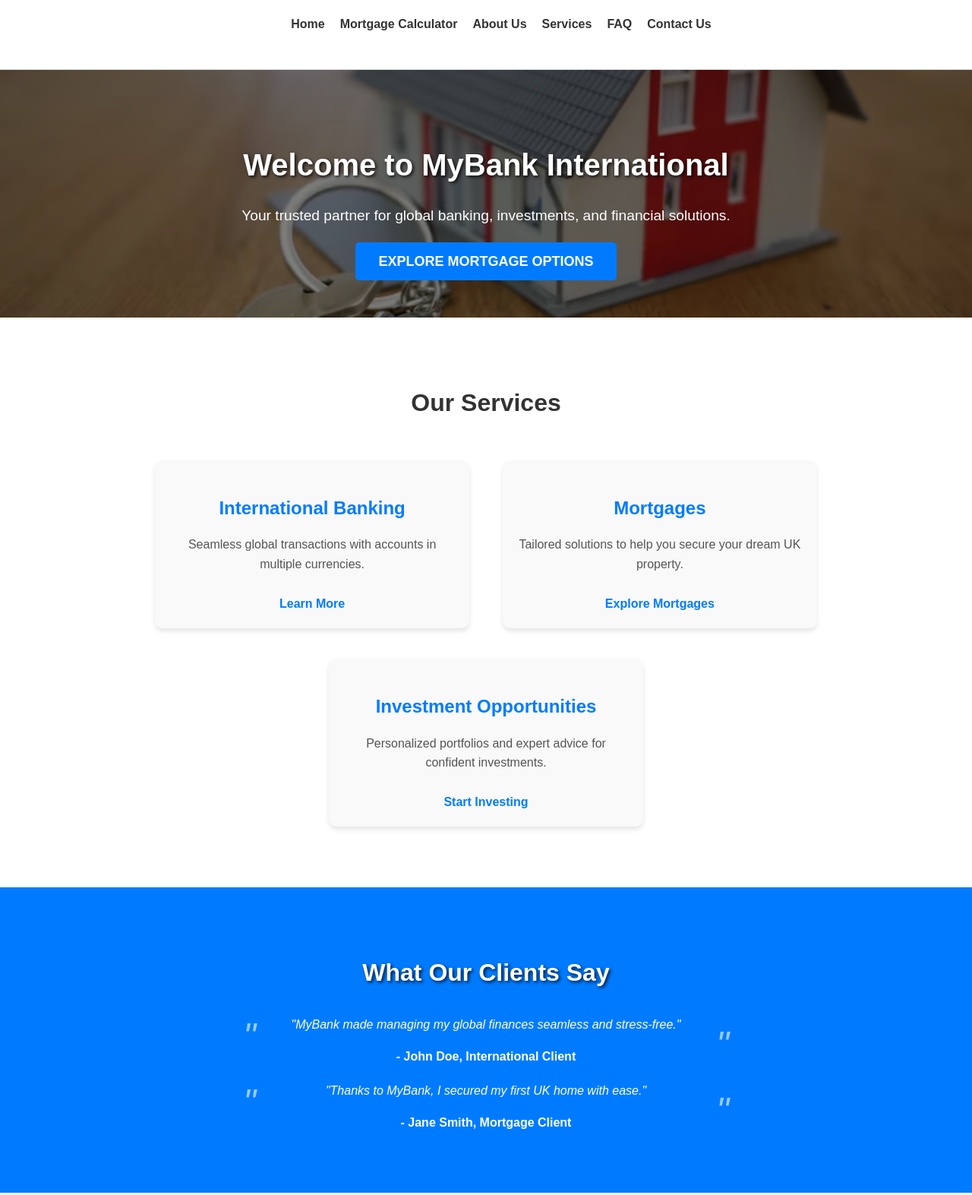
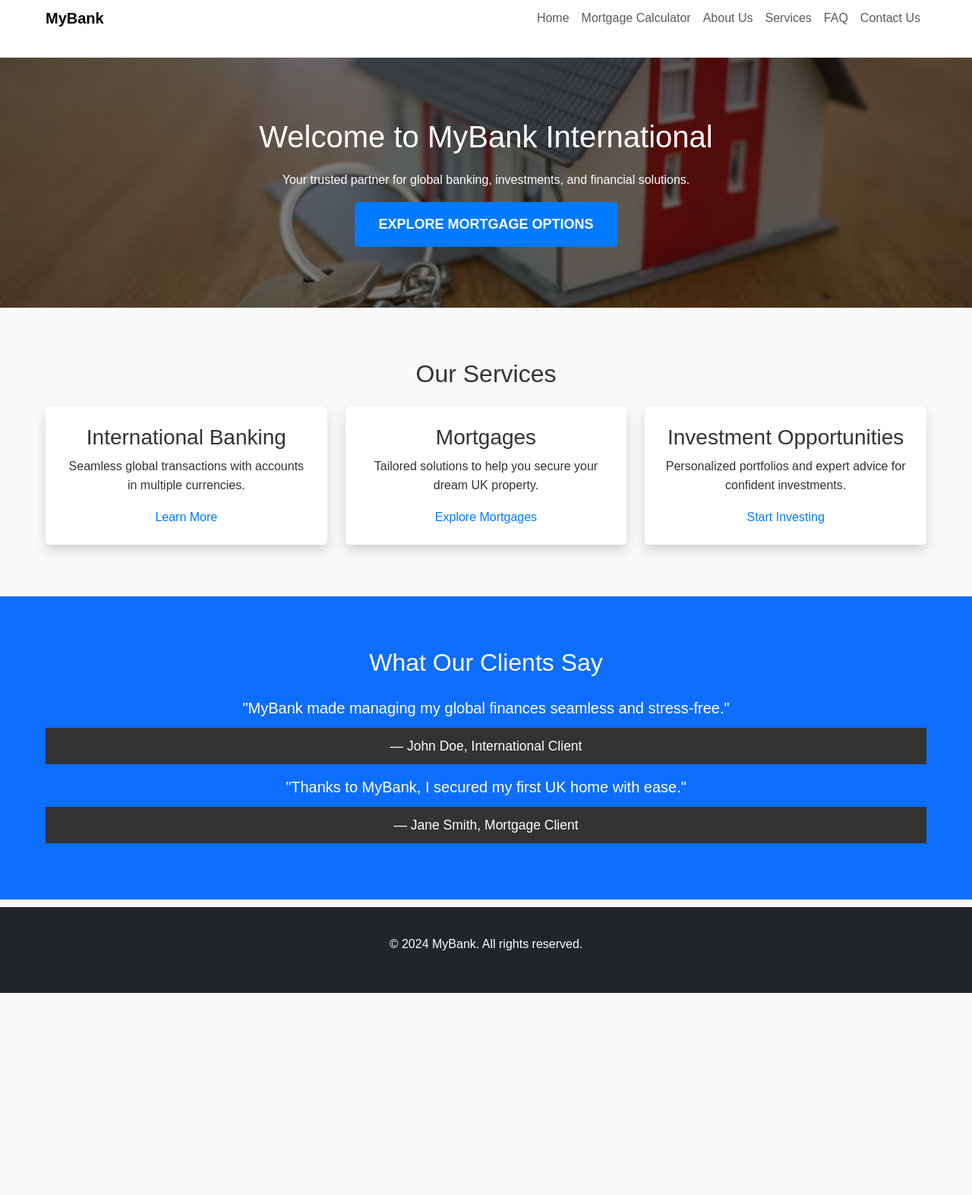
Before and after one commit to hamzissa/bank_website, a website built with Vite: page index.html in a window 1280 px wide. Shown: the part 27-1600 px from the top of the page at 76% size. After the commit the page ends 1334 px from the top, so only its background shows below. Built offline with nearby package versions, Linux system fonts and the light colour scheme.

Commit message:
bootstrap index page

```diff
--- a/index.html
+++ b/index.html
@@ -5,21 +5,21 @@
   <meta name="viewport" content="width=device-width, initial-scale=1.0">
   <meta name="description" content="Responsive banking website for coursework.">
   <title>Banking Website</title>
-  <!-- Link to CSS file -->
+
+  <!-- Bootstrap CSS -->
+  <link href="https://cdn.jsdelivr.net/npm/bootstrap@5.3.3/dist/css/bootstrap.min.css" rel="stylesheet">
   <link rel="stylesheet" href="style.css">
-  <style >
 
-
+  <style>
     .hero {
-    background-image: url('img.png'); /* Add the money background image */
-    background-size: cover; /* Ensure it covers the entire area */
+      background-image: url('images/img_3.png');
+      background-size: cover;
       background-position: center;
-    padding: 80px 20px; /* Space around the content */
-    color: white; /* Ensure the text is visible */
+      padding: 80px 20px;
+      color: white;
       text-align: center;
       position: relative;
     }
-
     .hero::before {
       content: '';
       position: absolute;
@@ -27,26 +27,13 @@
       left: 0;
       width: 100%;
       height: 100%;
-    background-color: rgba(0, 0, 0, 0.5); /* Add a semi-transparent overlay */
-    z-index: 1; /* Push overlay behind text */
+      background-color: rgba(0, 0, 0, 0.5);
+      z-index: 1;
     }
-
     .hero h1, .hero p, .cta-button {
       position: relative;
-    z-index: 2; /* Ensure text is above the overlay */
+      z-index: 2;
     }
-
-  .hero h1 {
-    font-size: 2.5em;
-    margin-bottom: 20px;
-    text-shadow: 2px 2px 4px rgba(0, 0, 0, 0.8);
-  }
-
-  .hero p {
-    font-size: 1.2em;
-    margin-bottom: 30px;
-  }
-
     .cta-button {
       background-color: #007BFF;
       color: white;
@@ -57,261 +44,96 @@
       text-transform: uppercase;
       transition: background-color 0.3s ease, transform 0.3s ease;
     }
-
     .cta-button:hover {
       background-color: #0056b3;
       transform: scale(1.05);
     }
-  .features {
-    padding: 60px 20px;
-    text-align: center;
-    background-color: #ffffff;
-  }
-
-  .features h2 {
-    font-size: 2em;
-    margin-bottom: 30px;
-  }
-
-  .features .feature {
-    display: inline-block;
-    width: calc(33.333% - 40px); /* Adjust width for 3 columns with spacing */
-    margin: 20px;
-    background-color: #f9f9f9;
-    padding: 20px;
-    border-radius: 10px;
-    box-shadow: 0 4px 6px rgba(0, 0, 0, 0.1);
-    transition: transform 0.3s ease, box-shadow 0.3s ease;
-  }
-
-  .features .feature:hover {
-    transform: translateY(-5px);
-    box-shadow: 0 8px 15px rgba(0, 0, 0, 0.2);
-  }
-
-  .features h3 {
-    font-size: 1.5em;
-    margin-bottom: 15px;
-    color: #007BFF;
-  }
-
-  .features p {
-    font-size: 1em;
-    color: #555;
-  }
-
-  .features a {
-    display: inline-block;
-    margin-top: 10px;
-    font-weight: bold;
-  }
-  .testimonials {
-    background-color: #007BFF;
-    color: white;
-    padding: 60px 20px;
-    text-align: center;
-  }
-
-  .testimonials h2 {
-    font-size: 2em;
-    margin-bottom: 30px;
-    text-shadow: 2px 2px 4px rgba(0, 0, 0, 0.8);
-  }
-
-  .testimonials blockquote {
-    font-style: italic;
-    margin: 20px auto;
-    max-width: 600px;
-    position: relative;
-  }
-
-  .testimonials blockquote::before, .testimonials blockquote::after {
-    content: '"';
-    font-size: 3em;
-    color: rgba(255, 255, 255, 0.6);
-    position: absolute;
-  }
-
-  .testimonials blockquote::before {
-    left: -20px;
-    top: -10px;
-  }
-
-  .testimonials blockquote::after {
-    right: -20px;
-    bottom: -10px;
-  }
-
-  .testimonials cite {
-    display: block;
-    margin-top: 10px;
-    font-weight: bold;
-    font-style: normal;
-  }
-  .news{
-    text-align: center;
-  }
-  .contact{
-    text-align: center;
-  }
-  .quick-links {
-    padding: 40px 20px;
-    background-color: #f9f9f9;
-    text-align: center;
-  }
-
-  .quick-links h2 {
-    font-size: 1.8em;
-    margin-bottom: 20px;
-  }
-
-  .quick-links {
-    padding: 40px 20px;
-    background-color: #f9f9f9;
-    text-align: center;
-  }
-
-  .quick-links h2 {
-    font-size: 1.8em;
-    margin-bottom: 20px;
-  }
-
-  .quick-links ul {
-    list-style: none;
-    padding: 0;
-    margin: 0;
-    display: flex;
-    justify-content: center;
-    gap: 15px;
-    flex-wrap: wrap;
-  }
-
-  .quick-links li {
-    background-color: #007BFF;
-    padding: 10px 20px;
-    border-radius: 5px;
-    transition: background-color 0.3s ease;
-  }
-
-  .quick-links li a {
-    color: white;
-    font-weight: bold;
-  }
-
-  .quick-links li:hover {
-    background-color: #0056b3;
-  }
-
-
   </style>
-
-
-
-
-
 </head>
 <body>
+
 <!-- Navigation Menu -->
-<header >
-  <nav class="navbar">
+<nav class="navbar navbar-expand-lg navbar-light bg-white sticky-top border-bottom">
   <div class="container">
-      <ul class="nav-links">
-        <!-- <li><img src="./public/img.png" style="width: 100px; height: 100px;" alt="Image"></li>-->
-        <li><a href="index.html">Home</a></li>
-        <li><a href="mortgage.html">Mortgage Calculator</a></li>
-        <li><a href="about.html">About Us</a></li>
-        <li><a href="services.html">Services</a></li>
-        <li><a href="faq.html">FAQ</a></li>
-        <li><a href="contact.html">Contact Us</a></li>
+    <a class="navbar-brand fw-bold" href="#">MyBank</a>
+    <button class="navbar-toggler" type="button" data-bs-toggle="collapse" data-bs-target="#navbarNav">
+      <span class="navbar-toggler-icon"></span>
+    </button>
+    <div class="collapse navbar-collapse" id="navbarNav">
+      <ul class="navbar-nav ms-auto">
+        <li class="nav-item"><a class="nav-link" href="index.html">Home</a></li>
+        <li class="nav-item"><a class="nav-link" href="mortgage.html">Mortgage Calculator</a></li>
+        <li class="nav-item"><a class="nav-link" href="about.html">About Us</a></li>
+        <li class="nav-item"><a class="nav-link" href="services.html">Services</a></li>
+        <li class="nav-item"><a class="nav-link" href="faq.html">FAQ</a></li>
+        <li class="nav-item"><a class="nav-link" href="contact.html">Contact Us</a></li>
       </ul>
     </div>
+  </div>
 </nav>
-</header>
 
-<!-- Main Content -->
-<main>
-  <section class="hero" style="background-image: url('./images/img_3.png')">
-
+<!-- Hero Section -->
+<section class="hero">
+  <div class="container">
     <h1>Welcome to MyBank International</h1>
     <p>Your trusted partner for global banking, investments, and financial solutions.</p>
-    <a href="mortgage.html" class="cta-button">Explore Mortgage Options</a>
+    <a href="mortgage.html" class="btn cta-button">Explore Mortgage Options</a>
+  </div>
 </section>
 
-  <section class="features">
-    <h2>Our Services</h2>
-    <div class="feature">
+<!-- Features Section -->
+<section class="features py-5 bg-light text-center">
+  <div class="container">
+    <h2 class="mb-4">Our Services</h2>
+    <div class="row g-4">
+      <div class="col-md-4">
+        <div class="p-4 bg-white rounded shadow">
           <h3>International Banking</h3>
           <p>Seamless global transactions with accounts in multiple currencies.</p>
           <a href="services.html">Learn More</a>
         </div>
-    <div class="feature">
+      </div>
+      <div class="col-md-4">
+        <div class="p-4 bg-white rounded shadow">
           <h3>Mortgages</h3>
           <p>Tailored solutions to help you secure your dream UK property.</p>
           <a href="mortgage.html">Explore Mortgages</a>
         </div>
-    <div class="feature">
+      </div>
+      <div class="col-md-4">
+        <div class="p-4 bg-white rounded shadow">
           <h3>Investment Opportunities</h3>
           <p>Personalized portfolios and expert advice for confident investments.</p>
           <a href="services.html">Start Investing</a>
         </div>
+      </div>
+    </div>
+  </div>
 </section>
 
-  <section class="testimonials">
-    <h2>What Our Clients Say</h2>
-    <blockquote>
+<!-- Testimonials -->
+<section class="testimonials bg-primary text-white text-center py-5">
+  <div class="container">
+    <h2 class="mb-4">What Our Clients Say</h2>
+    <blockquote class="blockquote">
       <p>"MyBank made managing my global finances seamless and stress-free."</p>
-      <cite>- John Doe, International Client</cite>
+      <footer class="blockquote-footer text-white">John Doe, International Client</footer>
     </blockquote>
-    <blockquote>
+    <blockquote class="blockquote mt-4">
       <p>"Thanks to MyBank, I secured my first UK home with ease."</p>
-      <cite>- Jane Smith, Mortgage Client</cite>
+      <footer class="blockquote-footer text-white">Jane Smith, Mortgage Client</footer>
     </blockquote>
+  </div>
 </section>
 
-  <section class="news">
-    <h2>Latest Insights</h2>
-    <article>
-      <h3>Top Tips for Managing Multiple Currencies</h3>
-      <p>Discover the benefits of multi-currency accounts for international professionals...</p>
-      <a href="#">Read More</a>
-    </article>
-    <article>
-      <h3>How to Invest Confidently in 2024</h3>
-      <p>Explore strategies for building a resilient investment portfolio...</p>
-      <a href="#">Read More</a>
-    </article>
-  </section>
-
-  <section class="contact">
-    <h2>Get in Touch</h2>
-    <p>Have questions? Our team is here to help. Reach out to us anytime!</p>
-    <a href="contact.html" class="cta-button">Contact Us</a>
-  </section>
-
-  <section class="quick-links">
-    <h2>Quick Links</h2>
-    <ul>
-      <li><a href="mortgage.html">Apply for a Mortgage</a></li>
-      <li><a href="about.html">Learn About Us</a></li>
-      <li><a href="services.html">Explore Our Services</a></li>
-      <li><a href="faq.html">Frequently Asked Questions</a></li>
-    </ul>
-  </section>
-
-
-</main>
-
 <!-- Footer -->
-<footer>
+<footer class="bg-dark text-white text-center py-3">
+  <div class="container">
     <p>&copy; 2024 MyBank. All rights reserved.</p>
-  <ul class="social-media">
-   <!-- <li><a href="#"><img src="facebook-icon.png" alt="Facebook"></a></li>
-    <li><a href="#"><img src="twitter-icon.png" alt="Twitter"></a></li>
-    <li><a href="#"><img src="linkedin-icon.png" alt="LinkedIn"></a></li>
-  </ul>
-  <-->
+  </div>
 </footer>
 
-
+<!-- Bootstrap JS -->
+<script src="https://cdn.jsdelivr.net/npm/bootstrap@5.3.3/dist/js/bootstrap.bundle.min.js"></script>
 </body>
 </html>
```
Lines whose indentation alone changed are shown as unchanged.
